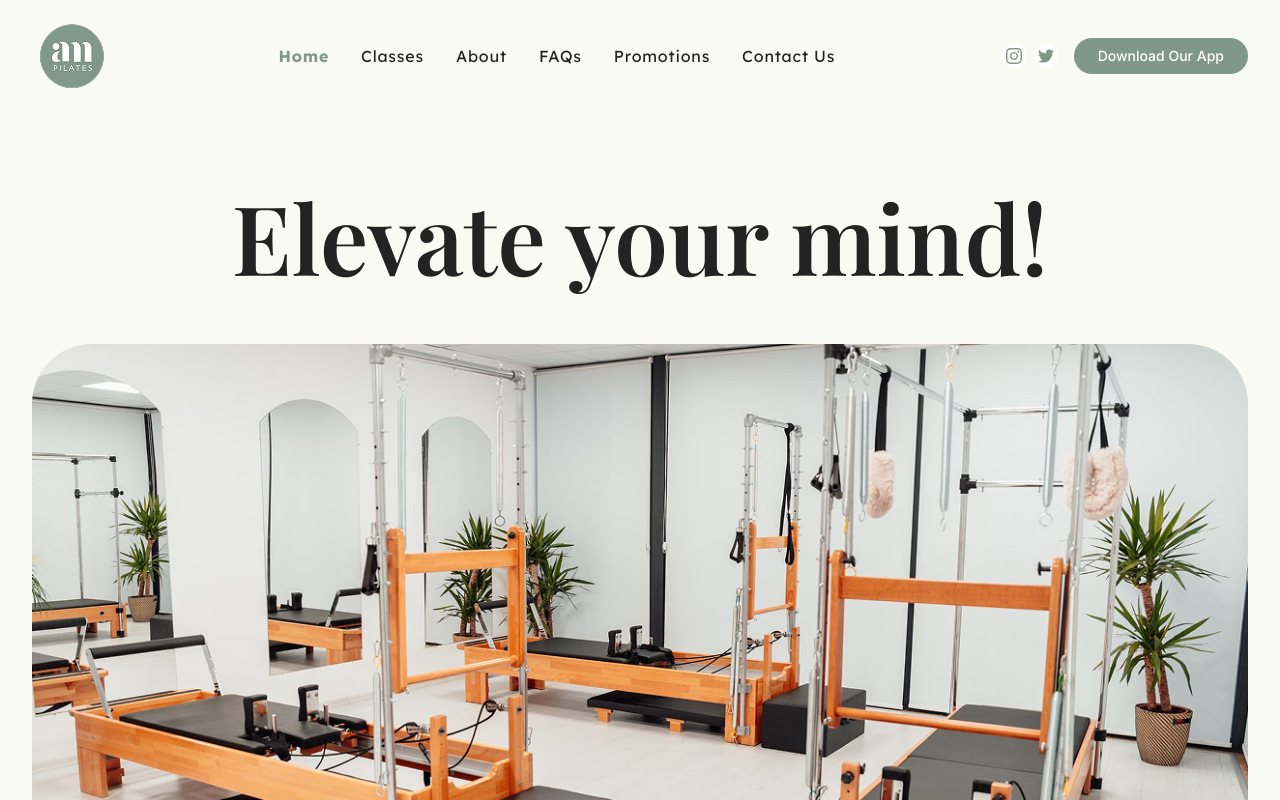
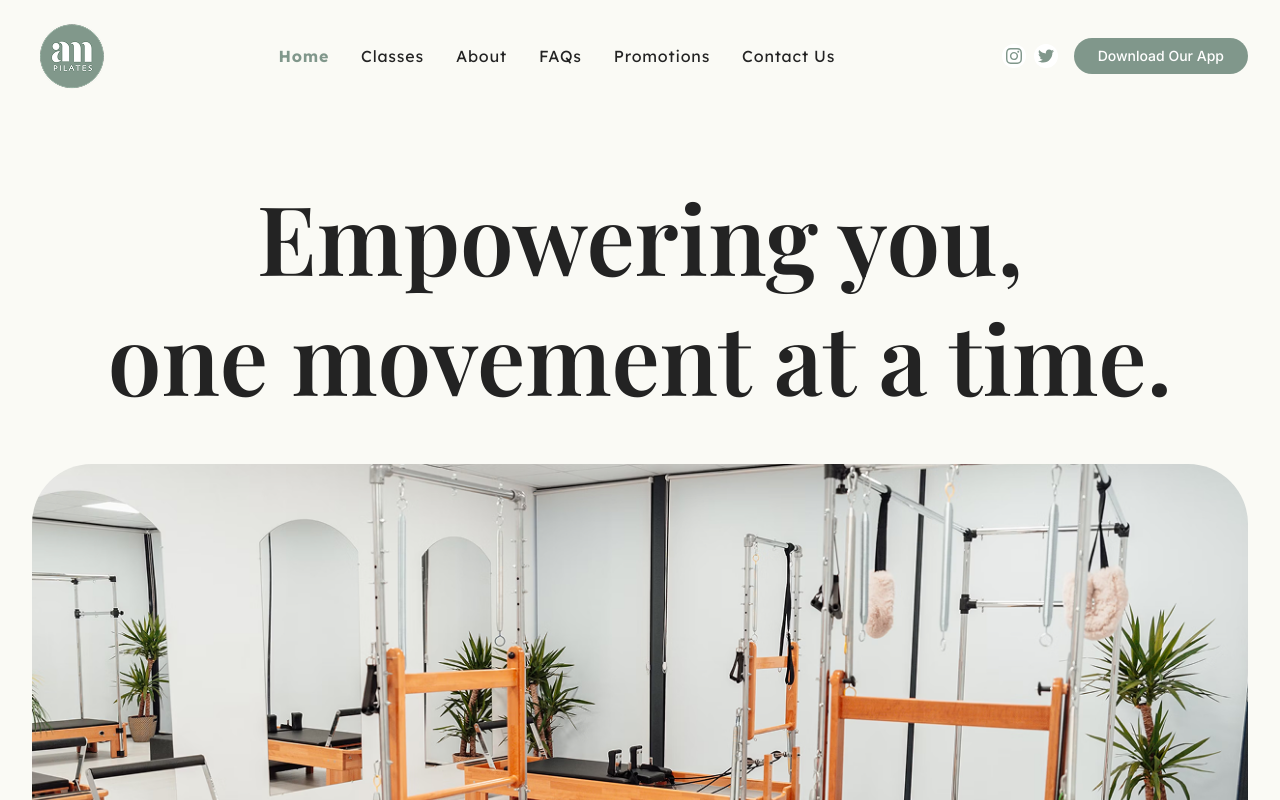
Before and after one commit to lesterlaw/ampilates, a Next.js app: page / in a window 1280 px wide. Shown: the top 800 px of the page. Built offline with nearby package versions, Linux system fonts and the light colour scheme; a web font is replaced by a local one.

Commit message:
Update hero headline to emphasize personal empowerment and movement (#3)
Co-authored-by: Cursor Agent <cursoragent@cursor.com>

```diff
--- a/app/page.tsx
+++ b/app/page.tsx
@@ -8,7 +8,9 @@ export default function Home() {
       <section className="max-w-7xl mx-auto px-4 md:px-8 py-8 md:py-16">
         <div className="text-center mb-8 md:mb-12">
           <h1 className="font-serif text-4xl md:text-6xl lg:text-8xl font-semibold text-[#232323] leading-tight mb-6 md:mb-8">
-            Elevate your mind!
+            Empowering you,
+            <br />
+            one movement at a time.
           </h1>
         </div>
 
```
